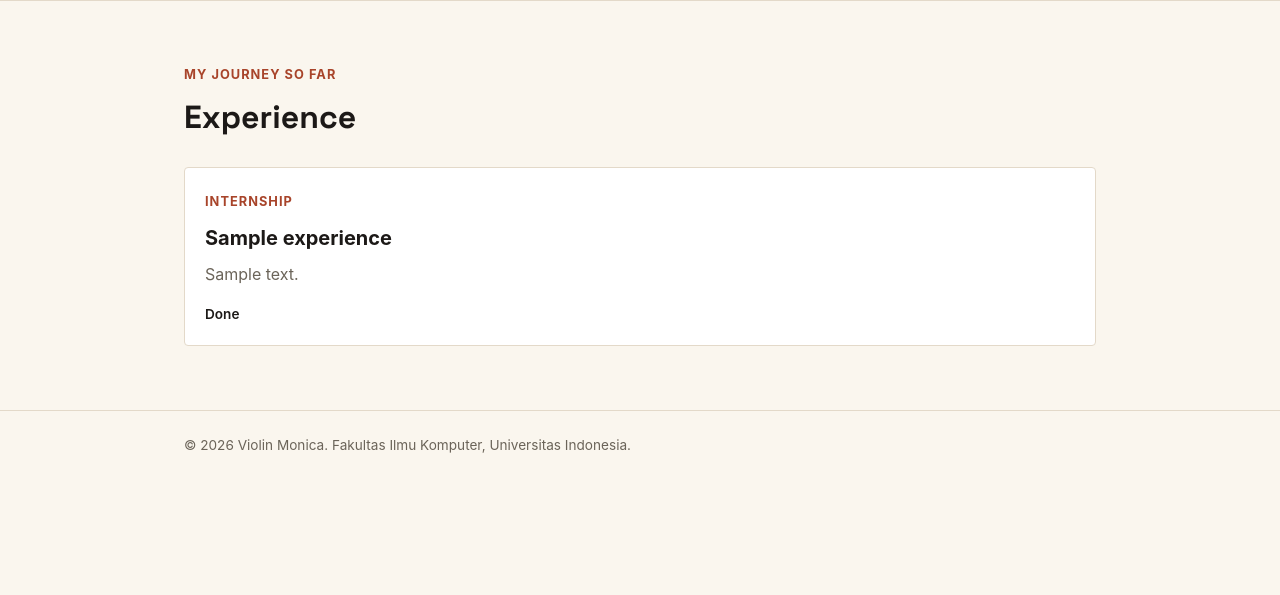
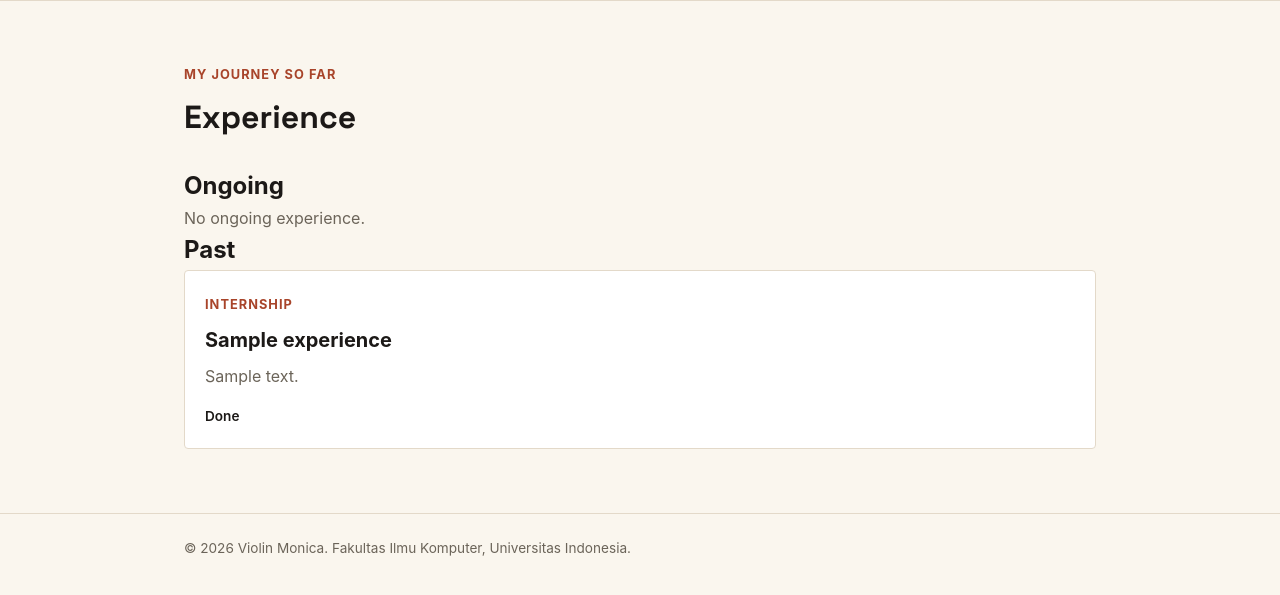
Before and after one commit to ViolinMonica/portfolio, a Django app: page /experience/ in a window 1280 px wide. Shown: the part 74-669 px from the top of the page. Run offline with Django 5.2, Linux system fonts and the light colour scheme; tables that the repository leaves empty hold one stand-in row (values such as "Sample post").

Commit message:
feat: group experience by ongoing and past status

```diff
--- a/main/views.py
+++ b/main/views.py
@@ -23,9 +23,11 @@ def show_main(request):
 
 
 def show_experience(request):
+    experiences = Experience.objects.all().order_by("-started_at")
     context = {
         "name": "Violin Monica",
-        "experience_list": Experience.objects.all().order_by("-started_at"),
+        "ongoing_list": [e for e in experiences if e.is_ongoing],
+        "past_list": [e for e in experiences if not e.is_ongoing],
     }
     return render(request, "experience.html", context)
 
--- a/templates/experience.html
+++ b/templates/experience.html
@@ -8,8 +8,9 @@
         <p class="section-kicker">My Journey So Far</p>
         <h1>Experience</h1>
 
+        <h2 class="experience-group-title">Ongoing</h2>
         <div class="experience-grid">
-            {% for experience in experience_list %}
+            {% for experience in ongoing_list %}
                 <article class="experience-card">
                     <span class="experience-category">
                         {{ experience.get_category_display }}
@@ -18,15 +19,28 @@
                     <div class="experience-description">
                         {{ experience.description|linebreaksbr }}
                     </div>
-
-                    {% if experience.is_ongoing %}
-                        <p class="experience-status">Ongoing</p>
-                    {% else %}
-                        <p class="experience-status">Done</p>
-                    {% endif %}
+                    <p class="experience-status">Ongoing</p>
                 </article>
             {% empty %}
-                <p class="empty-state">No experience added yet.</p>
+                <p class="empty-state">No ongoing experience.</p>
+            {% endfor %}
+        </div>
+
+        <h2 class="experience-group-title">Past</h2>
+        <div class="experience-grid">
+            {% for experience in past_list %}
+                <article class="experience-card">
+                    <span class="experience-category">
+                        {{ experience.get_category_display }}
+                    </span>
+                    <h2>{{ experience.title }}</h2>
+                    <div class="experience-description">
+                        {{ experience.description|linebreaksbr }}
+                    </div>
+                    <p class="experience-status">Done</p>
+                </article>
+            {% empty %}
+                <p class="empty-state">No past experience yet.</p>
             {% endfor %}
         </div>
     </div>
```
Also changed, not shown: main/tests.py (+13 -9 lines).
